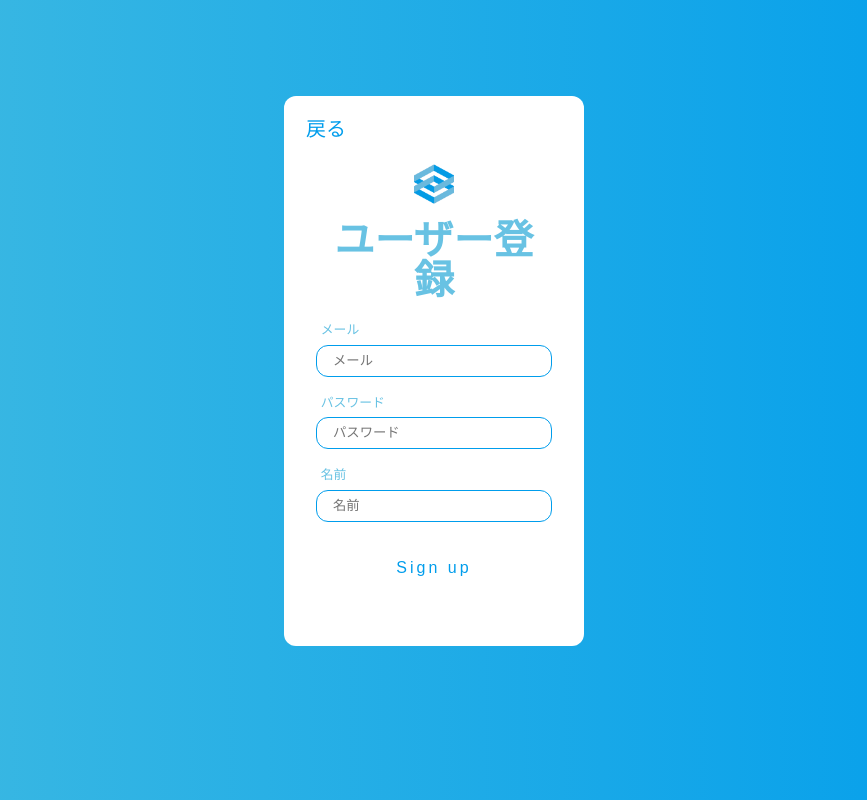
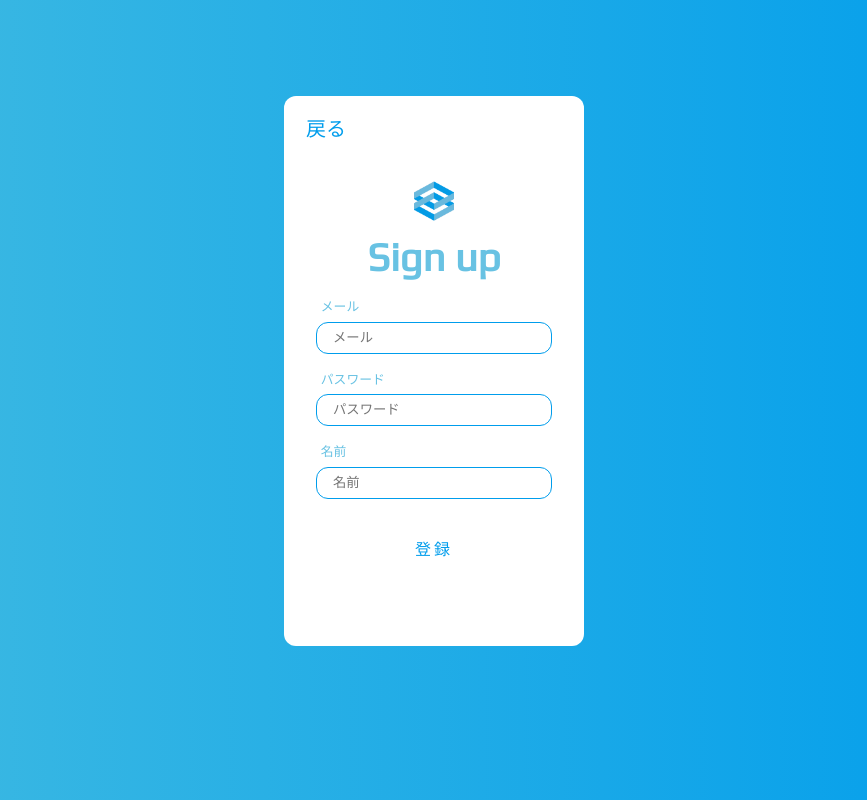
Before and after one commit to deokgoo/nextjs-toy-crowd_fund, a React (Create React App) app: page /register in a window 1280 px wide. Shown: the whole page, without its empty margins (206-1073 px from the left). Built offline with nearby package versions, Linux system fonts and the light colour scheme; no server answers.

Commit message:
fix: modify moji

```diff
--- a/src/components/register-form/register-form.tsx
+++ b/src/components/register-form/register-form.tsx
@@ -62,7 +62,7 @@ const RegisterForm = () => {
     <form id="register-form" className={styles.card}>
       <button className={styles.back} type={'submit'} onClick={() => history.push('/login')}>戻る</button>
       <img className={styles.logo} src={logo} alt=""/>
-      <h1 className={styles.title}>ユーザー登録</h1>
+      <h1 className={styles.title}>Sign up</h1>
       <label htmlFor="#email" className={styles.label}>メール</label>
       <input id="email" type="email" className={styles.input} placeholder="メール" ref={emailRef} spellCheck={false} />
       <div className={`${styles.errMsg} ${errors.email ? '' : styles.invalid}`}>メールの形式が正しくありません。</div>
@@ -72,7 +72,7 @@ const RegisterForm = () => {
       <label htmlFor="#name" className={styles.label}>名前</label>
       <input id="name" type="text" className={styles.input} placeholder="名前" ref={nameRef}/>
       <div className={`${styles.errMsg} ${errors.name ? '' : styles.invalid}`}>名前が合いません。</div>
-      <button type={'submit'} className={styles.submit} onClick={register}>Sign up</button>
+      <button type={'submit'} className={styles.submit} onClick={register}>登録</button>
     </form>
   );
 };
```
